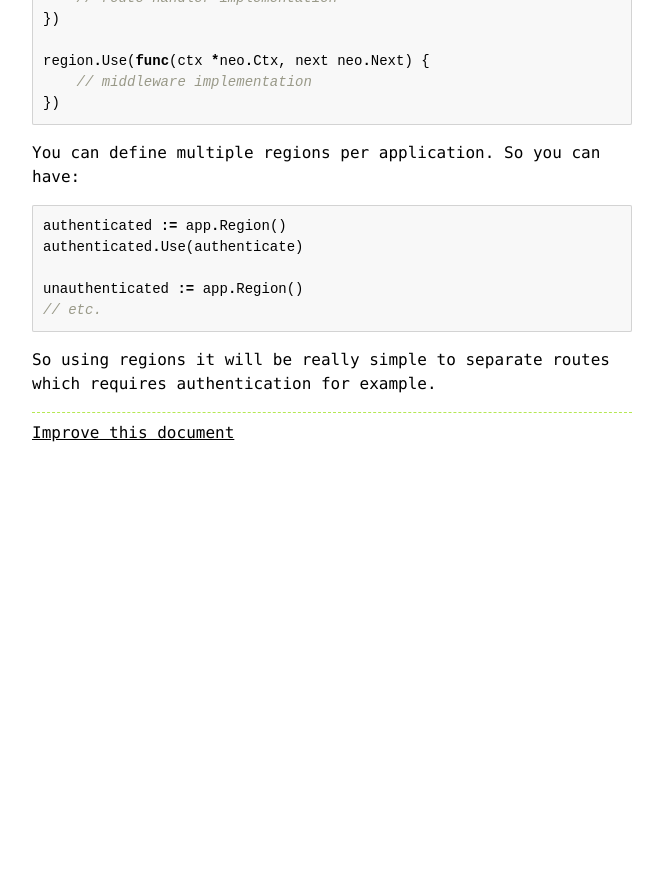
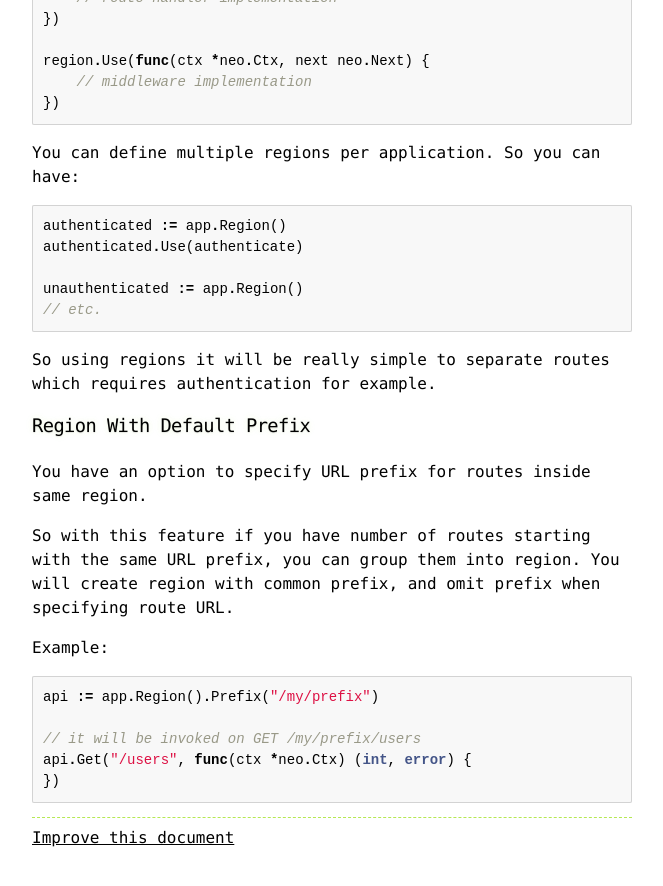
Before and after one commit to ivpusic/neo, a Jekyll site: the page built from _posts/2015-01-23-regions.md, in a window 1280 px wide and 900 px high, scrolled down 712 px. Shown: the top 886 px of the window, without its empty margins (458-1121 px from the left). Built offline with Jekyll 4.4.1, drawn with Linux system fonts in a browser that asks for light colours; nearby versions of some CDN libraries; before the commit the page ends 1207 px from its top, so only the background shows below that.

Commit message:
added prefix docs

````diff
--- a/_posts/2015-01-23-regions.md
+++ b/_posts/2015-01-23-regions.md
@@ -40,3 +40,20 @@ unauthenticated := app.Region()
 ```
 
 So using regions it will be really simple to separate routes which requires authentication for example.
+
+### Region With Default Prefix
+
+You have an option to specify URL prefix for routes inside same region.
+
+So with this feature if you have number of routes starting with the same URL prefix, you can group them into region.
+You will create region with common prefix, and omit prefix when specifying route URL.
+
+Example:
+
+```go
+api := app.Region().Prefix("/my/prefix")
+
+// it will be invoked on GET /my/prefix/users
+api.Get("/users", func(ctx *neo.Ctx) (int, error) {
+})
+```
````
